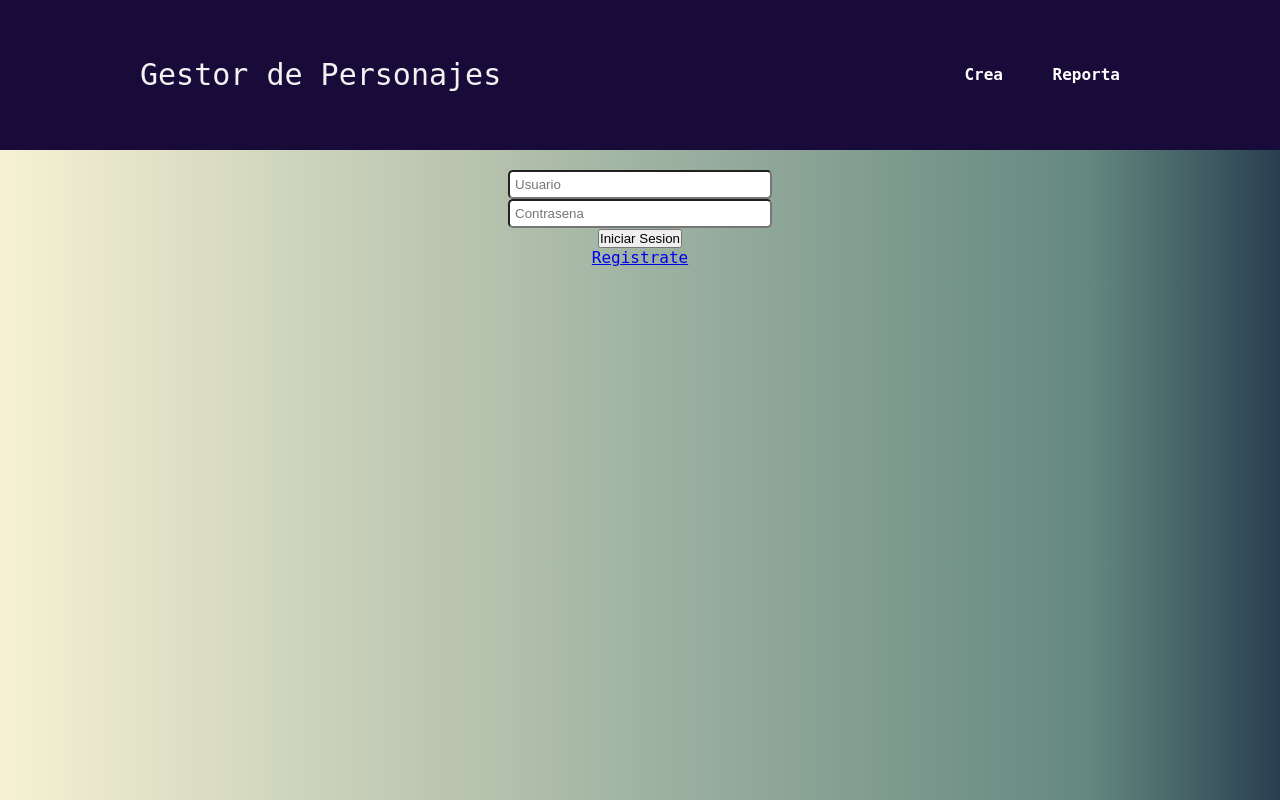
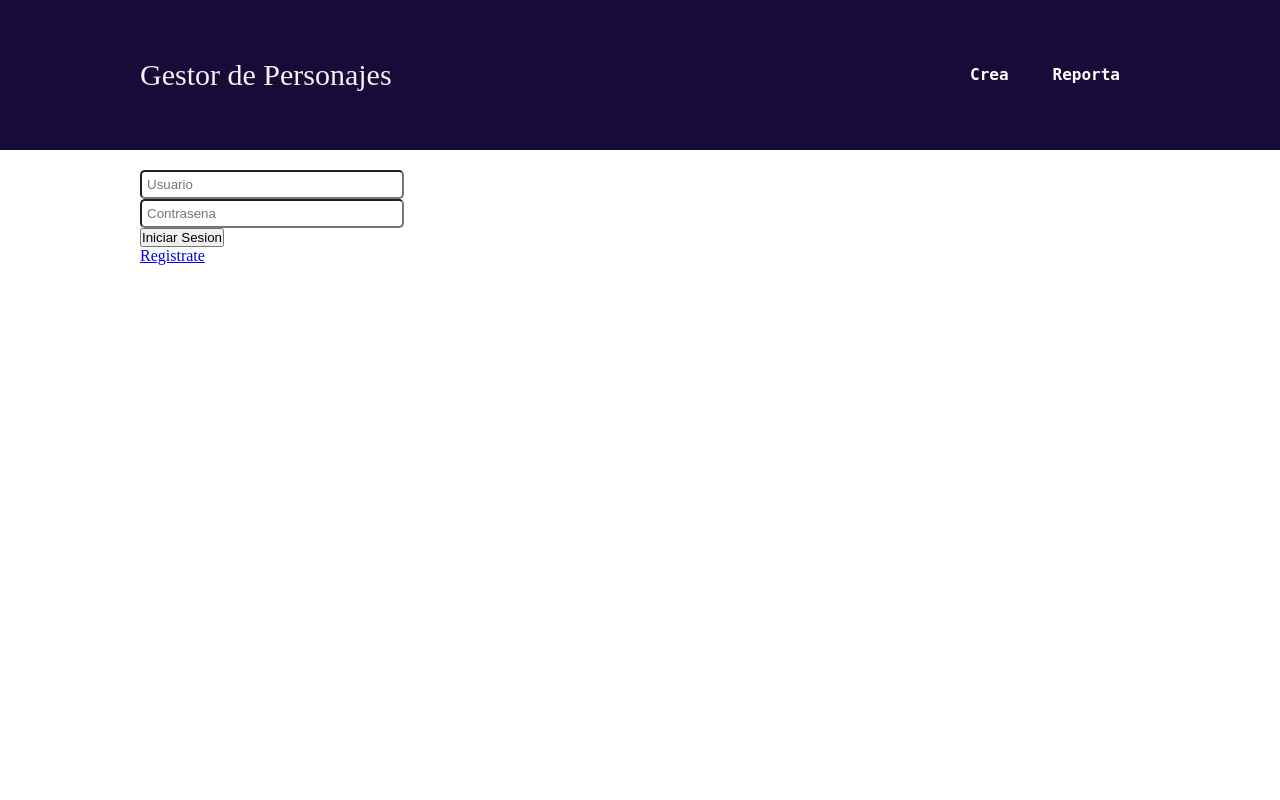
Before and after one commit to javierdarko/Sistemas-de-Informacion-2019-II_2860, a PHP site: page /login.php in a window 1280 px wide. Run offline with PHP 8.4, Linux system fonts and the light colour scheme.

Commit message:
update login

```diff
--- a/css/estilo_login.css
+++ b/css/estilo_login.css
@@ -1,12 +1,13 @@
 
 
 body {
-	background: #648880;
-    background: linear-gradient(to right, #f6f1d3, #648880 85%, #293f50);
-	font-family: PT Mono, monospace;
+	margin: 0;
+	min-height: 100vh;
+	background-image: :url(flogin.jpeg);
+	background-repeat: no-repeat;
+	background-position: center;
 	background-size: cover;
-	color: black;
-	text-align: center;
+	background-attachment: fixed;
 }
 
 
```
Also changed, not shown: css/flogin.jpg (added).
